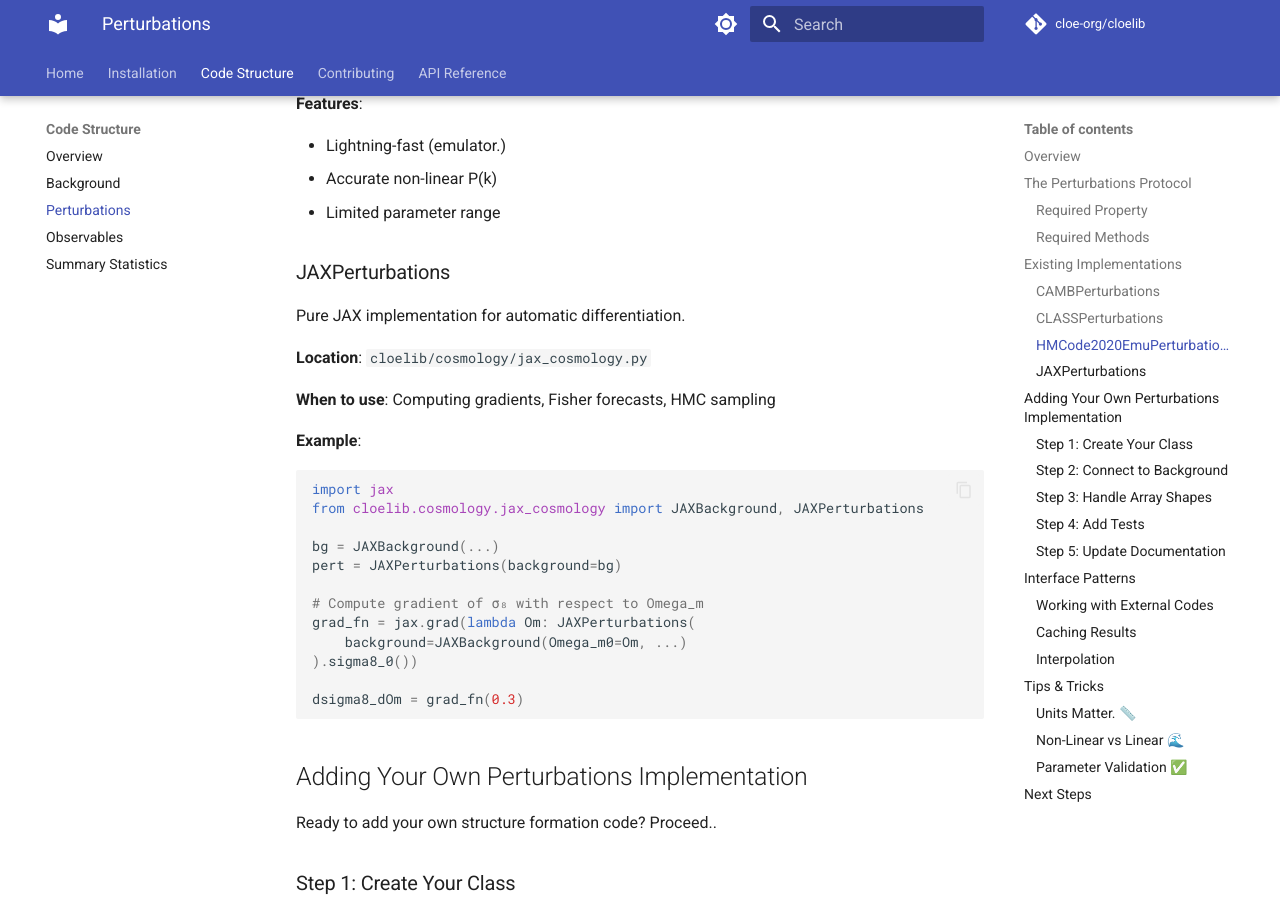
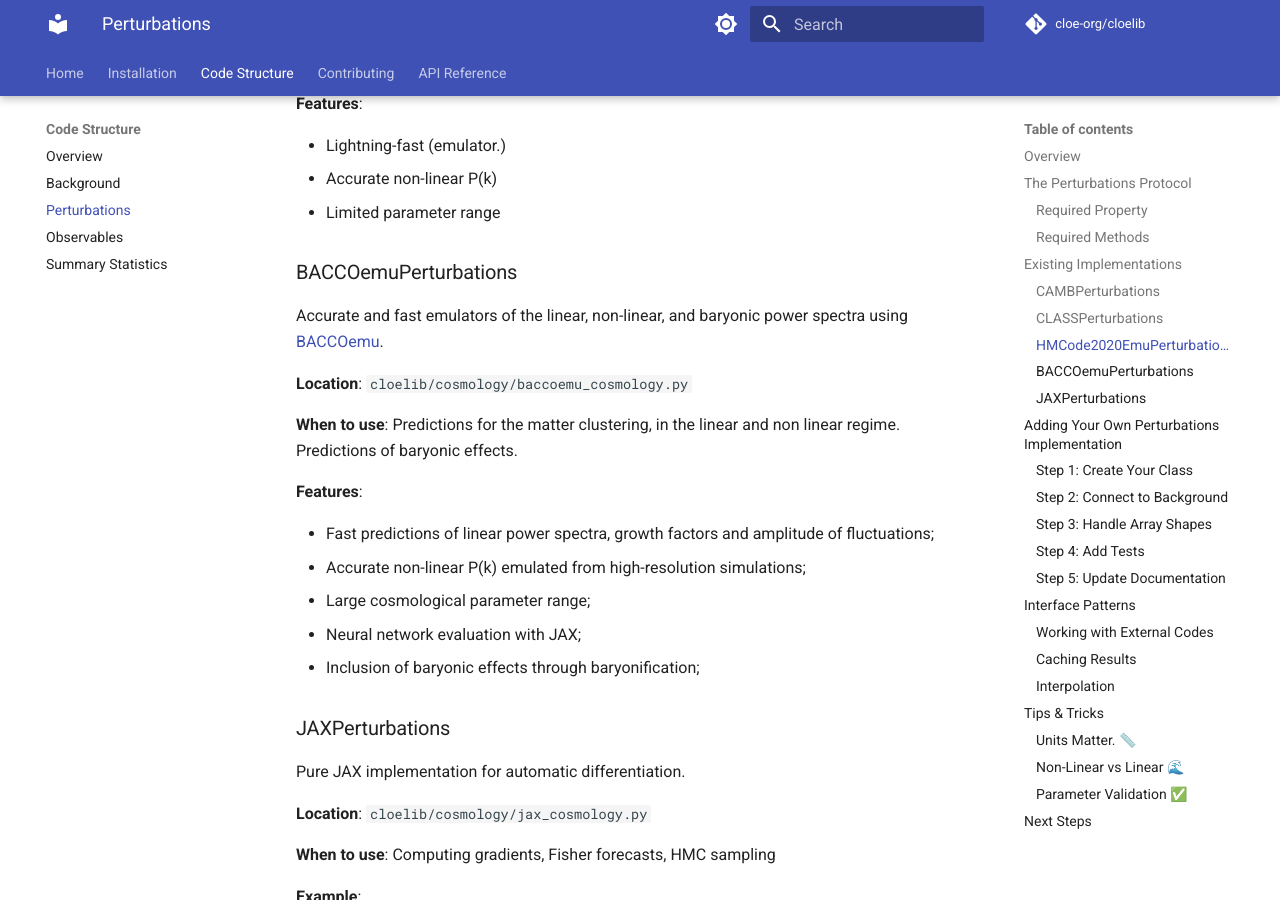
Before and after one commit to cloe-org/cloelib, an MkDocs documentation site: the page built from docs/code_structure/perturbations.md, in a window 1280 px wide and 900 px high, scrolled down 3213 px. Built offline with MkDocs 1.6.1 and Material for MkDocs 9.7.7, drawn with Linux system fonts in a browser that asks for light colours; comment, search, counter and statistics services are not loaded; the version menu is left out.

Commit message:
added baccoemu docs

```diff
--- a/docs/code_structure/perturbations.md
+++ b/docs/code_structure/perturbations.md
@@ -142,6 +142,22 @@ Fast emulator for non-linear power spectra using [HMCode2020Emu](https://github.
 - Lightning-fast (emulator.)
 - Accurate non-linear P(k)
 - Limited parameter range
+
+### BACCOemuPerturbations
+
+Accurate and fast emulators of the linear, non-linear, and baryonic power spectra using [BACCOemu](https://bitbucket.org/rangulo/baccoemu/src/master/).
+
+**Location**: `cloelib/cosmology/baccoemu_cosmology.py`
+
+**When to use**: Predictions for the matter clustering, in the linear and non linear regime. Predictions of baryonic effects.
+
+**Features**:
+
+- Fast predictions of linear power spectra, growth factors and amplitude of fluctuations;
+- Accurate non-linear P(k) emulated from high-resolution simulations;
+- Large cosmological parameter range;
+- Neural network evaluation with JAX;
+- Inclusion of baryonic effects through baryonification;
 
 ### JAXPerturbations
 
```
